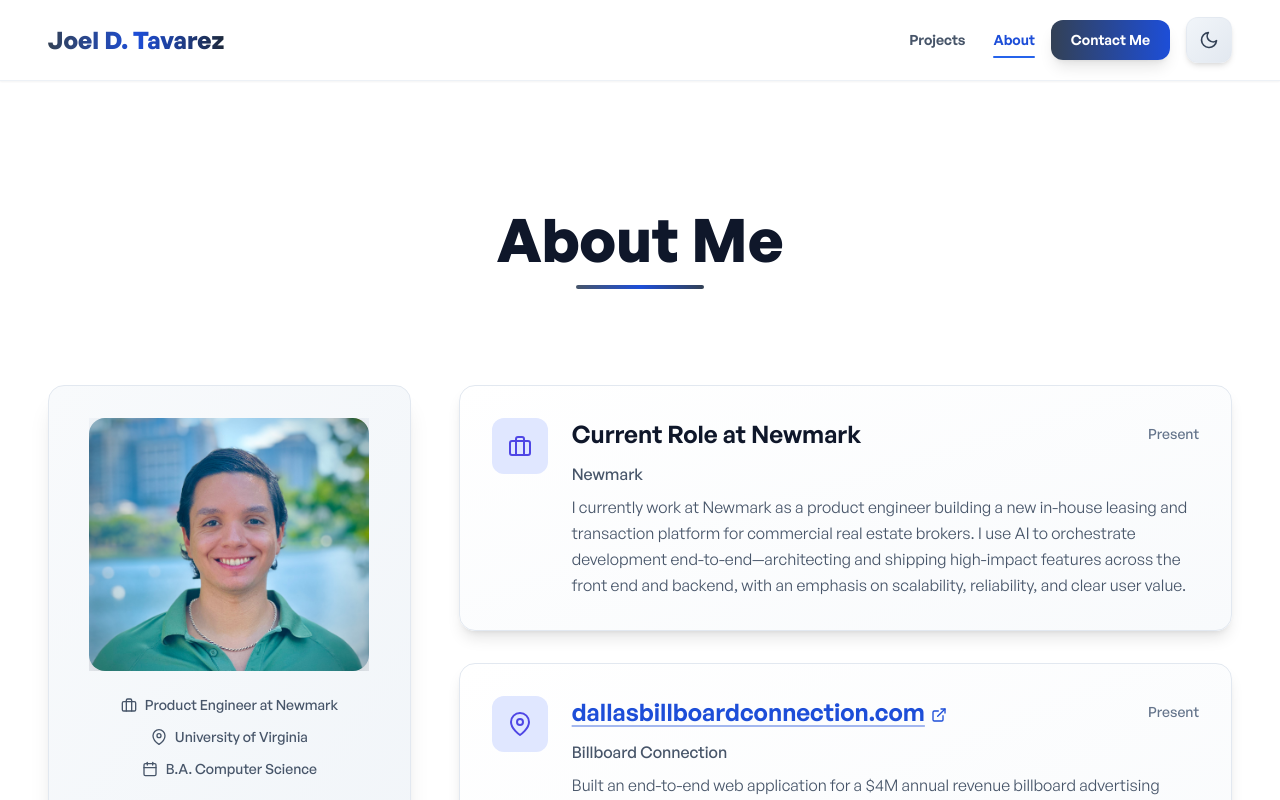
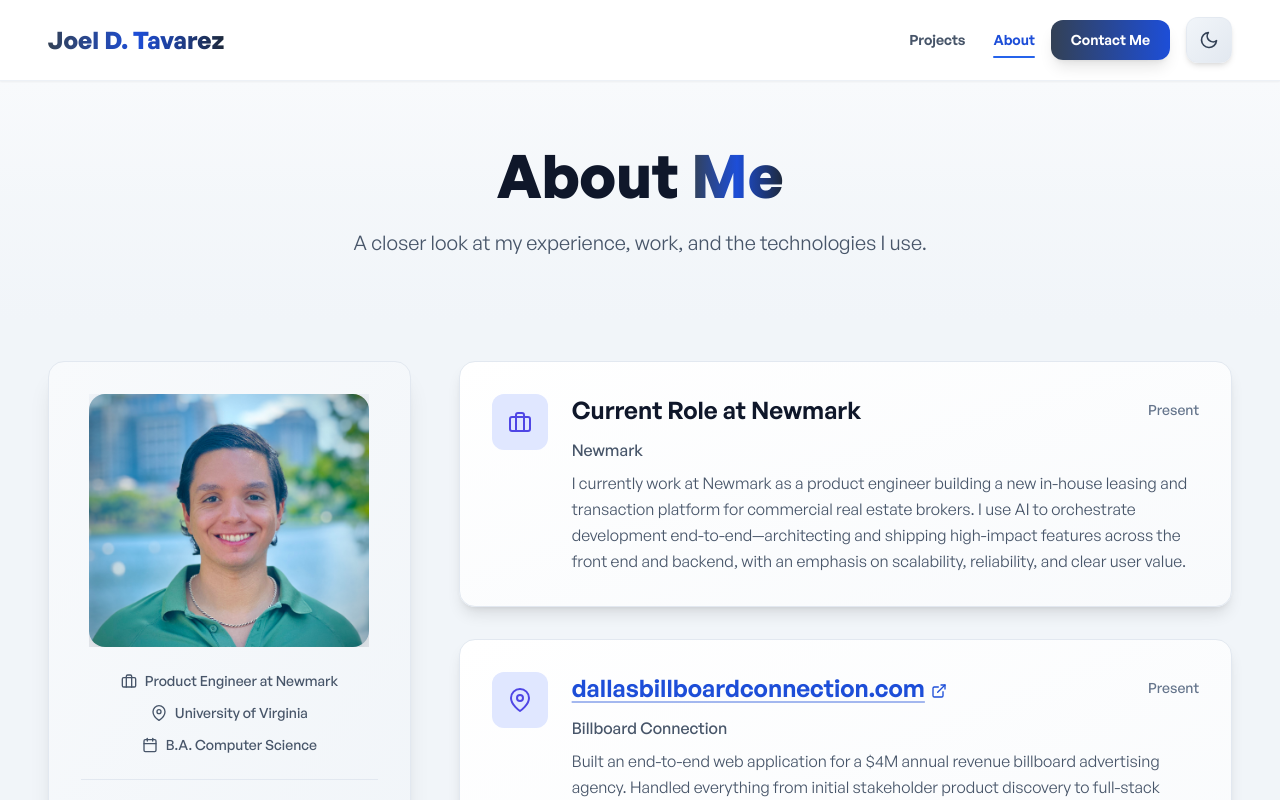
Before and after one commit to Don-Joel/Me, a Next.js app: page /about in a window 1280 px wide. Shown: the top 800 px of the page. Built offline with nearby package versions, Linux system fonts and the light colour scheme.

Commit message:
adding gradience consistency in site

```diff
--- a/components/about/AboutMeBio.tsx
+++ b/components/about/AboutMeBio.tsx
@@ -11,31 +11,38 @@ import { experiences } from "../../consts/aboutMeExperiences";
 
 const AboutMeBio = () => {
   return (
-    <section className="py-20 lg:py-32 bg-white dark:bg-slate-900 overflow-x-hidden">
-      <div className="container mx-auto px-6 sm:px-8 lg:px-12">
-        <div className="max-w-7xl mx-auto min-w-0">
-          {/* Section Header */}
+    <>
+      <section className="relative overflow-hidden bg-gradient-to-b from-slate-50 via-slate-100/80 to-slate-100 py-12 dark:from-slate-900 dark:via-slate-900 dark:to-slate-950 lg:py-16">
+        <div className="container relative z-10 mx-auto px-6 sm:px-8 lg:px-12">
           <motion.div
             initial={false}
-            whileInView={{ opacity: 1, y: 0 }}
-            viewport={{ once: true }}
-            transition={{ duration: 0.6 }}
-            className="text-center mb-16 lg:mb-24"
+            animate={{ opacity: 1, y: 0 }}
+            className="mx-auto max-w-6xl text-center"
           >
-            <h2 className="text-4xl sm:text-5xl lg:text-6xl font-general-bold mb-4 text-slate-900 dark:text-slate-100">
-              About Me
-            </h2>
-            <div className="w-32 h-1 bg-gradient-to-r from-slate-600 via-blue-700 to-slate-700 dark:from-slate-500 dark:via-blue-600 dark:to-slate-600 mx-auto rounded-full" />
+            <h1 className="mb-6 text-4xl font-general-bold leading-tight text-slate-900 dark:text-slate-100 sm:text-5xl lg:text-6xl">
+              About{" "}
+              <span className="bg-gradient-to-r from-slate-700 via-blue-700 to-slate-800 bg-clip-text text-transparent dark:from-slate-300 dark:via-blue-400 dark:to-slate-400">
+                Me
+              </span>
+            </h1>
+            <p className="mx-auto max-w-3xl text-lg leading-relaxed text-slate-600 dark:text-slate-400 sm:text-xl">
+              A closer look at my experience, work, and the technologies I use.
+            </p>
           </motion.div>
+        </div>
+      </section>
 
-          <div className="grid lg:grid-cols-12 gap-8 lg:gap-12 min-w-0">
+      <section className="overflow-x-hidden bg-gradient-to-b from-slate-100 via-slate-100 to-slate-50 pb-16 pt-8 dark:from-slate-950 dark:via-slate-950 dark:to-slate-900 lg:pb-24 lg:pt-10">
+        <div className="container mx-auto px-6 sm:px-8 lg:px-12">
+          <div className="mx-auto max-w-7xl min-w-0">
+            <div className="grid min-w-0 items-start gap-8 lg:grid-cols-12 lg:gap-12">
               {/* Profile Sidebar */}
               <motion.div
                 initial={false}
                 whileInView={{ opacity: 1, x: 0 }}
                 viewport={{ once: true }}
                 transition={{ duration: 0.6 }}
-              className="lg:col-span-4 min-w-0"
+                className="min-w-0 self-start lg:col-span-4"
               >
                 <div className="lg:sticky lg:top-24">
                   <div className="bg-gradient-to-br from-slate-50 to-slate-100 dark:from-slate-800 dark:to-slate-900 rounded-2xl p-6 sm:p-8 shadow-xl border border-slate-200 dark:border-slate-700">
@@ -182,6 +189,7 @@ const AboutMeBio = () => {
           </div>
         </div>
       </section>
+    </>
   );
 };
 
--- a/components/shared/AppBanner.tsx
+++ b/components/shared/AppBanner.tsx
@@ -65,7 +65,7 @@ const heroGlowShadow =
 
 const HeroBackground = () => (
   <>
-    <div className="absolute inset-0 bg-gradient-to-br from-slate-50 via-slate-100/80 to-slate-50 dark:from-slate-900 dark:via-slate-800 dark:to-slate-900" />
+    <div className="absolute inset-0 bg-gradient-to-b from-slate-50 via-slate-100/80 to-slate-50 dark:from-slate-900 dark:via-slate-800 dark:to-slate-900" />
     <div className="absolute inset-0 bg-[radial-gradient(circle_at_50%_50%,rgba(59,130,246,0.1),transparent_50%)]" />
   </>
 );
```
Lines whose indentation alone changed are shown as unchanged.
